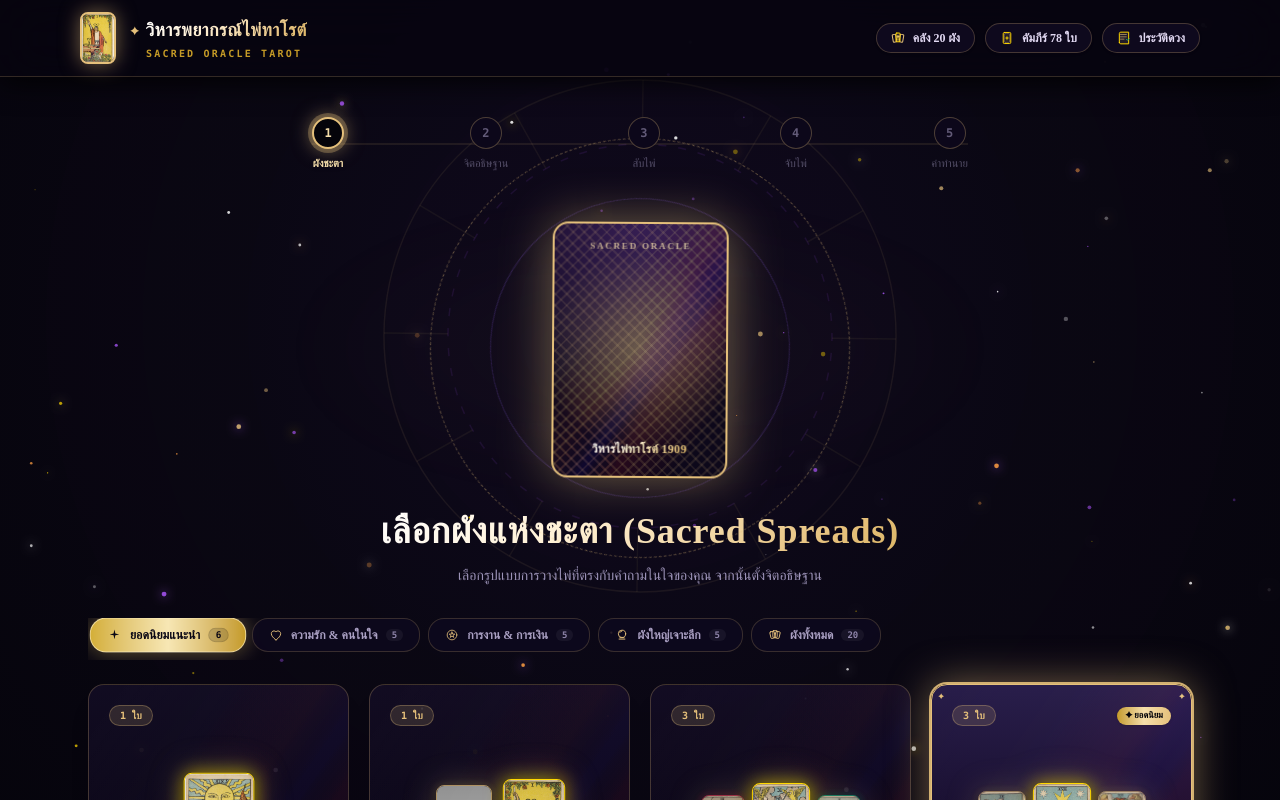
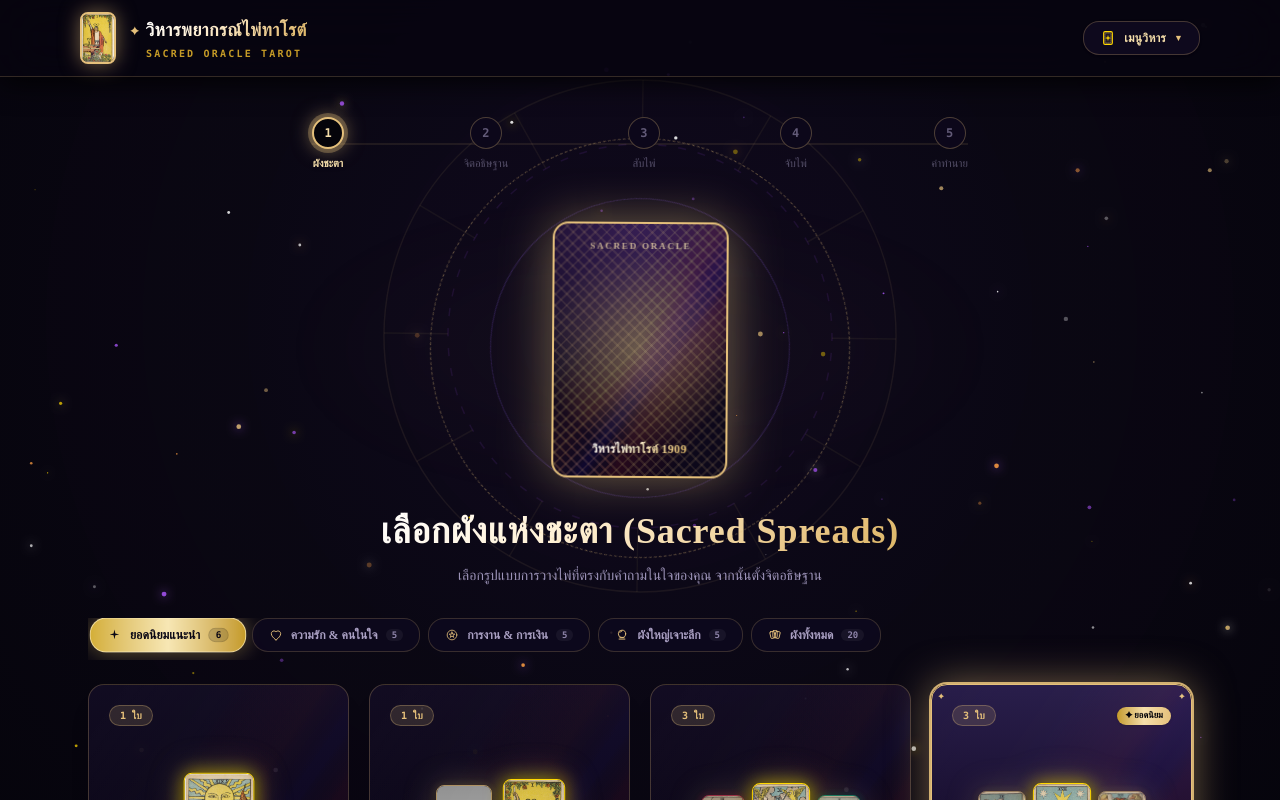
Before and after one commit to luminuy/tarot-web, a Next.js app: page / in a window 1280 px wide. Shown: the top 800 px of the page. Built offline with nearby package versions, Linux system fonts and the light colour scheme; grey boxes are pictures that could not be loaded.

Commit message:
feat(ui): consolidate navbar links into sleek luxury SacredNavDropdown menu

```diff
--- a/src/app/page.tsx
+++ b/src/app/page.tsx
@@ -21,7 +21,8 @@ import { ReadingHistoryModal } from "@/components/history/ReadingHistoryModal";
 import { TarotEncyclopediaModal } from "@/components/encyclopedia/TarotEncyclopediaModal";
 import { CardZoomModal } from "@/components/card/CardZoomModal";
 import { MysticAltarCanvas } from "@/components/ui/MysticAltarCanvas";
-import { OracleEyeIcon, LockTabIcon, CareLineIcon, EmergencyTabIcon, TarotSpreadNavIcon, TarotDeckNavIcon, JournalScrollNavIcon } from "@/components/ui/TarotArtIcons";
+import { OracleEyeIcon, LockTabIcon, CareLineIcon, EmergencyTabIcon } from "@/components/ui/TarotArtIcons";
+import { SacredNavDropdown } from "@/components/ui/SacredNavDropdown";
 import { soundManager } from "@/lib/utils/audio";
 import { saveReading } from "@/lib/utils/history";
 
@@ -345,46 +346,24 @@ export default function TarotPage() {
             </div>
           </div>
 
-          {/* Right Toolbar Controls (Tarot Spreads, 78 Encyclopedia & History) */}
-          <div className="flex items-center gap-1.5 sm:gap-2.5">
-            {/* 20 Spreads Library */}
-            <Link
-              href="/spreads"
-              className="text-xs text-[#e2d9f3] hover:text-[#ffd700] border border-[#e5c07b]/25 hover:border-[#ffd700]/60 px-3 sm:px-3.5 py-1.5 rounded-2xl bg-[#100b20]/90 hover:bg-[#181033] hover:shadow-[0_0_16px_rgba(229,192,123,0.25)] backdrop-blur transition-all cursor-pointer flex items-center gap-1.5 sm:gap-2 shadow"
-            >
-              <TarotSpreadNavIcon className="w-3.5 h-3.5 text-[#e5c07b] group-hover:text-[#ffd700]" />
-              <span className="font-serif-th font-semibold whitespace-nowrap">คลัง 20 ผัง</span>
-            </Link>
-
-            {/* 78-Card Encyclopedia */}
-            <Link
-              href="/cards"
-              className="text-xs text-[#e2d9f3] hover:text-[#ffd700] border border-[#e5c07b]/25 hover:border-[#ffd700]/60 px-3 sm:px-3.5 py-1.5 rounded-2xl bg-[#100b20]/90 hover:bg-[#181033] hover:shadow-[0_0_16px_rgba(229,192,123,0.25)] backdrop-blur transition-all cursor-pointer flex items-center gap-1.5 sm:gap-2 shadow"
-            >
-              <TarotDeckNavIcon className="w-3.5 h-3.5 text-[#e5c07b] group-hover:text-[#ffd700]" />
-              <span className="font-serif-th font-semibold whitespace-nowrap">คัมภีร์ 78 ใบ</span>
-            </Link>
-
-            {/* Reading History */}
-            <button
-              type="button"
-              onClick={() => {
+          {/* Right Toolbar Controls (Sacred Dropdown & Reset Button) */}
+          <div className="flex items-center gap-2 sm:gap-2.5">
+            <SacredNavDropdown
+              onOpenHistory={() => {
                 soundManager.playCardSelectSound();
                 setIsHistoryOpen(true);
               }}
-              className="text-xs text-[#e2d9f3] hover:text-[#ffd700] border border-[#e5c07b]/25 hover:border-[#ffd700]/60 px-3 sm:px-3.5 py-1.5 rounded-2xl bg-[#100b20]/90 hover:bg-[#181033] hover:shadow-[0_0_16px_rgba(229,192,123,0.25)] backdrop-blur transition-all cursor-pointer flex items-center gap-1.5 sm:gap-2 shadow"
-            >
-              <JournalScrollNavIcon className="w-3.5 h-3.5 text-[#e5c07b]" />
-              <span className="font-serif-th font-semibold whitespace-nowrap hidden sm:inline">ประวัติดวง</span>
-            </button>
+              onReset={handleReset}
+              canReset={currentStep !== "SPREAD_SELECT"}
+            />
 
             {currentStep !== "SPREAD_SELECT" && (
               <button
                 type="button"
                 onClick={handleReset}
-                className="text-xs text-[#05040a] font-bold bg-gradient-to-r from-[#c59b27] via-[#e5c07b] to-[#f5deaa] hover:opacity-90 px-3.5 py-1.5 rounded-full shadow-[0_0_15px_rgba(229,192,123,0.4)] transition-all cursor-pointer whitespace-nowrap"
+                className="text-xs text-[#05040a] font-bold bg-gradient-to-r from-[#c59b27] via-[#e5c07b] to-[#f5deaa] hover:opacity-90 px-3.5 py-1.5 sm:py-2 rounded-2xl shadow-[0_0_15px_rgba(229,192,123,0.4)] transition-all cursor-pointer whitespace-nowrap hidden sm:flex items-center gap-1"
               >
-                ✦ เริ่มใหม่
+                <span>✦</span> เริ่มใหม่
               </button>
             )}
           </div>
--- /dev/null
+++ b/src/components/ui/SacredNavDropdown.tsx
@@ -0,0 +1,175 @@
+"use client";
+
+import React, { useState, useRef, useEffect } from "react";
+import Link from "next/link";
+import { motion, AnimatePresence } from "motion/react";
+import {
+  TarotSpreadNavIcon,
+  TarotDeckNavIcon,
+  JournalScrollNavIcon,
+} from "@/components/ui/TarotArtIcons";
+
+interface SacredNavDropdownProps {
+  onOpenHistory?: () => void;
+  onReset?: () => void;
+  canReset?: boolean;
+}
+
+export const SacredNavDropdown: React.FC<SacredNavDropdownProps> = ({
+  onOpenHistory,
+  onReset,
+  canReset = false,
+}) => {
+  const [isOpen, setIsOpen] = useState(false);
+  const dropdownRef = useRef<HTMLDivElement>(null);
+
+  // Close dropdown when clicking outside
+  useEffect(() => {
+    const handleClickOutside = (event: MouseEvent) => {
+      if (dropdownRef.current && !dropdownRef.current.contains(event.target as Node)) {
+        setIsOpen(false);
+      }
+    };
+    document.addEventListener("mousedown", handleClickOutside);
+    return () => document.removeEventListener("mousedown", handleClickOutside);
+  }, []);
+
+  const navItems = [
+    {
+      label: "คลัง 20 ผังพยากรณ์",
+      sublabel: "สำรวจผังความรัก การงาน สัปดาห์ & Celtic Cross",
+      href: "/spreads",
+      Icon: TarotSpreadNavIcon,
+      badge: "20 Spreads",
+    },
+    {
+      label: "คัมภีร์ไพ่ 78 ใบ",
+      sublabel: "สารานุกรมความหมาย Major & Minor Arcana",
+      href: "/cards",
+      Icon: TarotDeckNavIcon,
+      badge: "78 Cards",
+    },
+  ];
+
+  return (
+    <div className="relative select-none" ref={dropdownRef}>
+      {/* Dropdown Trigger Pill */}
+      <button
+        type="button"
+        onClick={() => setIsOpen((prev) => !prev)}
+        className={`px-3.5 sm:px-4 py-1.5 sm:py-2 rounded-2xl text-xs font-serif-th font-bold transition-all duration-300 cursor-pointer flex items-center gap-2 border shadow ${
+          isOpen
+            ? "bg-gradient-to-r from-[#d4af37] via-[#f7e7b4] to-[#c59b27] text-[#0a0715] border-[#fff6d6]/60 shadow-[0_0_20px_rgba(229,192,123,0.45)] scale-[1.02]"
+            : "bg-[#100b20]/90 text-[#f5deaa] hover:text-[#ffd700] border-[#e5c07b]/25 hover:border-[#ffd700]/60 hover:bg-[#181033] hover:shadow-[0_0_15px_rgba(229,192,123,0.2)]"
+        }`}
+        aria-expanded={isOpen}
+        aria-label="เมนูวิหารพยากรณ์"
+      >
+        <TarotDeckNavIcon className={`w-3.5 h-3.5 sm:w-4 sm:h-4 flex-shrink-0 ${isOpen ? "text-[#0a0715]" : "text-[#ffd700]"}`} />
+        <span className="tracking-wide">เมนูวิหาร</span>
+        <motion.span
+          animate={{ rotate: isOpen ? 180 : 0 }}
+          transition={{ duration: 0.2 }}
+          className={`text-[9px] ${isOpen ? "text-[#0a0715]" : "text-[#e5c07b]"}`}
+        >
+          ▼
+        </motion.span>
+      </button>
+
+      {/* Luxury Obsidian Gold Floating Dropdown Menu */}
+      <AnimatePresence>
+        {isOpen && (
+          <motion.div
+            initial={{ opacity: 0, y: -8, scale: 0.95 }}
+            animate={{ opacity: 1, y: 0, scale: 1 }}
+            exit={{ opacity: 0, y: -8, scale: 0.95 }}
+            transition={{ duration: 0.18, ease: "easeOut" }}
+            className="absolute right-0 top-full mt-2.5 w-64 sm:w-72 rounded-2xl bg-[#0c071c]/98 backdrop-blur-2xl border border-[#e5c07b]/35 shadow-[0_18px_50px_rgba(0,0,0,0.9),0_0_30px_rgba(229,192,123,0.2)] p-2 z-50 overflow-hidden space-y-1"
+          >
+            {/* Header Title inside Dropdown */}
+            <div className="px-3 py-1.5 border-b border-[#e5c07b]/15 flex items-center justify-between text-[10px] text-[#a99fc2] font-mono">
+              <span>✦ SACRED SANCTUARY</span>
+              <span className="text-[#ffd700]">1909 RWS</span>
+            </div>
+
+            {/* Navigation Links */}
+            {navItems.map((item) => {
+              const Icon = item.Icon;
+              return (
+                <Link
+                  key={item.href}
+                  href={item.href}
+                  onClick={() => setIsOpen(false)}
+                  className="w-full flex items-start gap-3 p-2.5 rounded-xl hover:bg-[#1e1438] transition-colors group cursor-pointer"
+                >
+                  <div className="w-8 h-8 rounded-lg bg-[#140e28] border border-[#e5c07b]/30 flex items-center justify-center text-[#e5c07b] group-hover:text-[#ffd700] group-hover:border-[#ffd700]/70 group-hover:shadow-[0_0_12px_rgba(229,192,123,0.3)] transition-all flex-shrink-0 mt-0.5">
+                    <Icon className="w-4 h-4" />
+                  </div>
+                  <div className="flex-1 min-w-0">
+                    <div className="flex items-center justify-between">
+                      <span className="text-xs font-serif-th font-bold text-[#f5deaa] group-hover:text-[#ffd700] transition-colors">
+                        {item.label}
+                      </span>
+                      <span className="text-[9px] font-mono text-[#8f85aa] bg-white/5 px-1.5 py-0.2 rounded-full border border-white/5">
+                        {item.badge}
+                      </span>
+                    </div>
+                    <p className="text-[10px] text-[#9c93b8] group-hover:text-[#c5bed8] transition-colors line-clamp-1 mt-0.5 leading-snug">
+                      {item.sublabel}
+                    </p>
+                  </div>
+                </Link>
+              );
+            })}
+
+            {/* Reading Journal / History Trigger */}
+            {onOpenHistory && (
+              <button
+                type="button"
+                onClick={() => {
+                  setIsOpen(false);
+                  onOpenHistory();
+                }}
+                className="w-full flex items-start gap-3 p-2.5 rounded-xl hover:bg-[#1e1438] transition-colors group cursor-pointer text-left"
+              >
+                <div className="w-8 h-8 rounded-lg bg-[#140e28] border border-[#e5c07b]/30 flex items-center justify-center text-[#e5c07b] group-hover:text-[#ffd700] group-hover:border-[#ffd700]/70 group-hover:shadow-[0_0_12px_rgba(229,192,123,0.3)] transition-all flex-shrink-0 mt-0.5">
+                  <JournalScrollNavIcon className="w-4 h-4" />
+                </div>
+                <div className="flex-1 min-w-0">
+                  <div className="flex items-center justify-between">
+                    <span className="text-xs font-serif-th font-bold text-[#f5deaa] group-hover:text-[#ffd700] transition-colors">
+                      ประวัติการดูดวง
+                    </span>
+                    <span className="text-[9px] font-mono text-[#8f85aa] bg-white/5 px-1.5 py-0.2 rounded-full border border-white/5">
+                      Journal
+                    </span>
+                  </div>
+                  <p className="text-[10px] text-[#9c93b8] group-hover:text-[#c5bed8] transition-colors line-clamp-1 mt-0.5 leading-snug">
+                    สมุดบันทึกคำทำนายและไพ่ที่เคยเปิด
+                  </p>
+                </div>
+              </button>
+            )}
+
+            {/* Reset Sanctuary Session Option */}
+            {canReset && onReset && (
+              <>
+                <div className="border-t border-[#e5c07b]/15 my-1" />
+                <button
+                  type="button"
+                  onClick={() => {
+                    setIsOpen(false);
+                    onReset();
+                  }}
+                  className="w-full flex items-center justify-center gap-1.5 py-2 px-3 rounded-xl bg-[#200e18] hover:bg-[#301222] border border-[#f43f5e]/30 text-[#fca5a5] hover:text-[#fecdd3] text-xs font-serif-th font-bold transition-all cursor-pointer"
+                >
+                  <span>✦</span> เริ่มต้นพิธีกรรมใหม่
+                </button>
+              </>
+            )}
+          </motion.div>
+        )}
+      </AnimatePresence>
+    </div>
+  );
+};
```
Also changed, not shown: src/app/cards/page.tsx (+4 -3 lines), src/app/spreads/page.tsx (+4 -3 lines), 1 other file (tests, documents, lock files or other folders).
